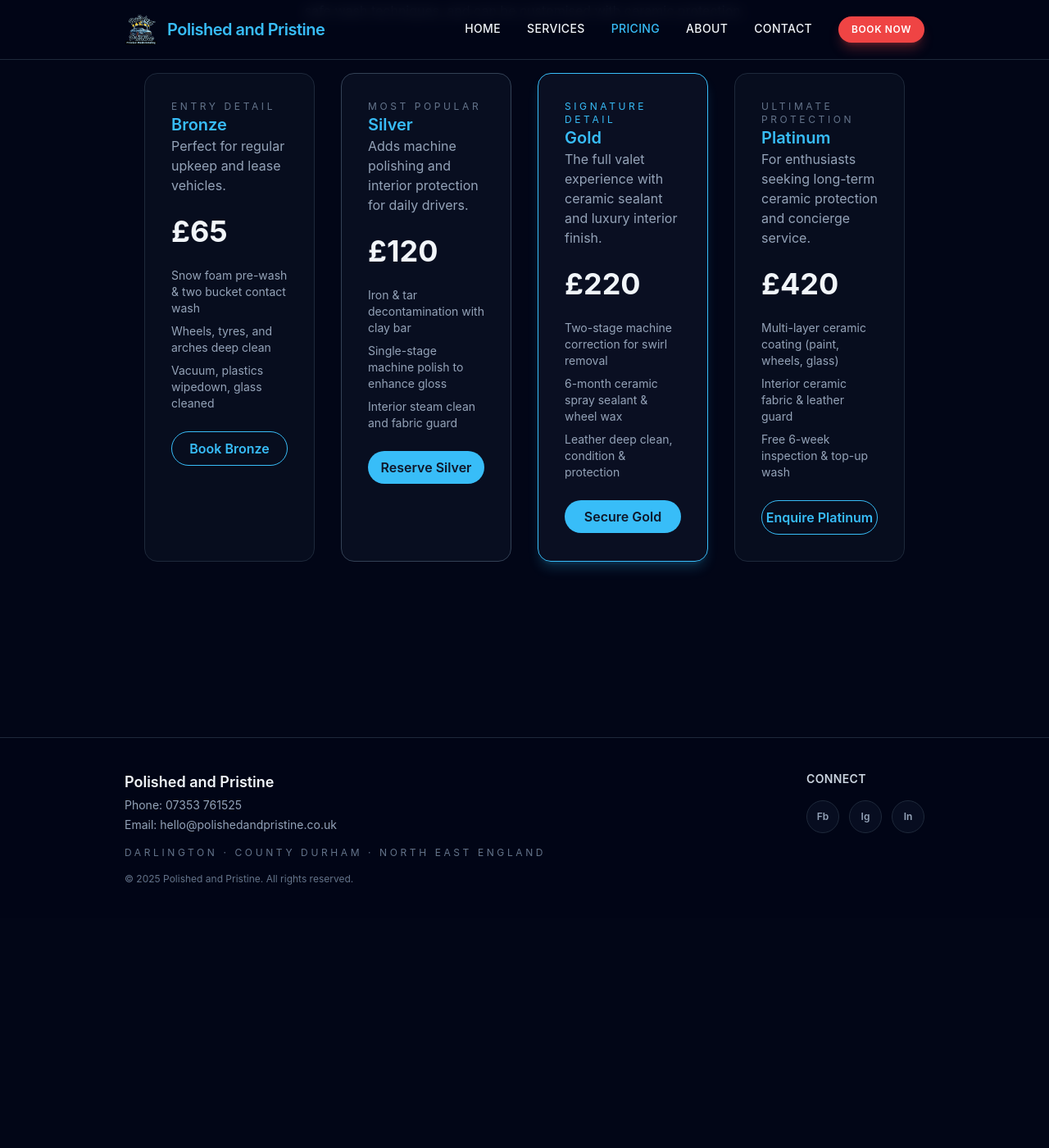
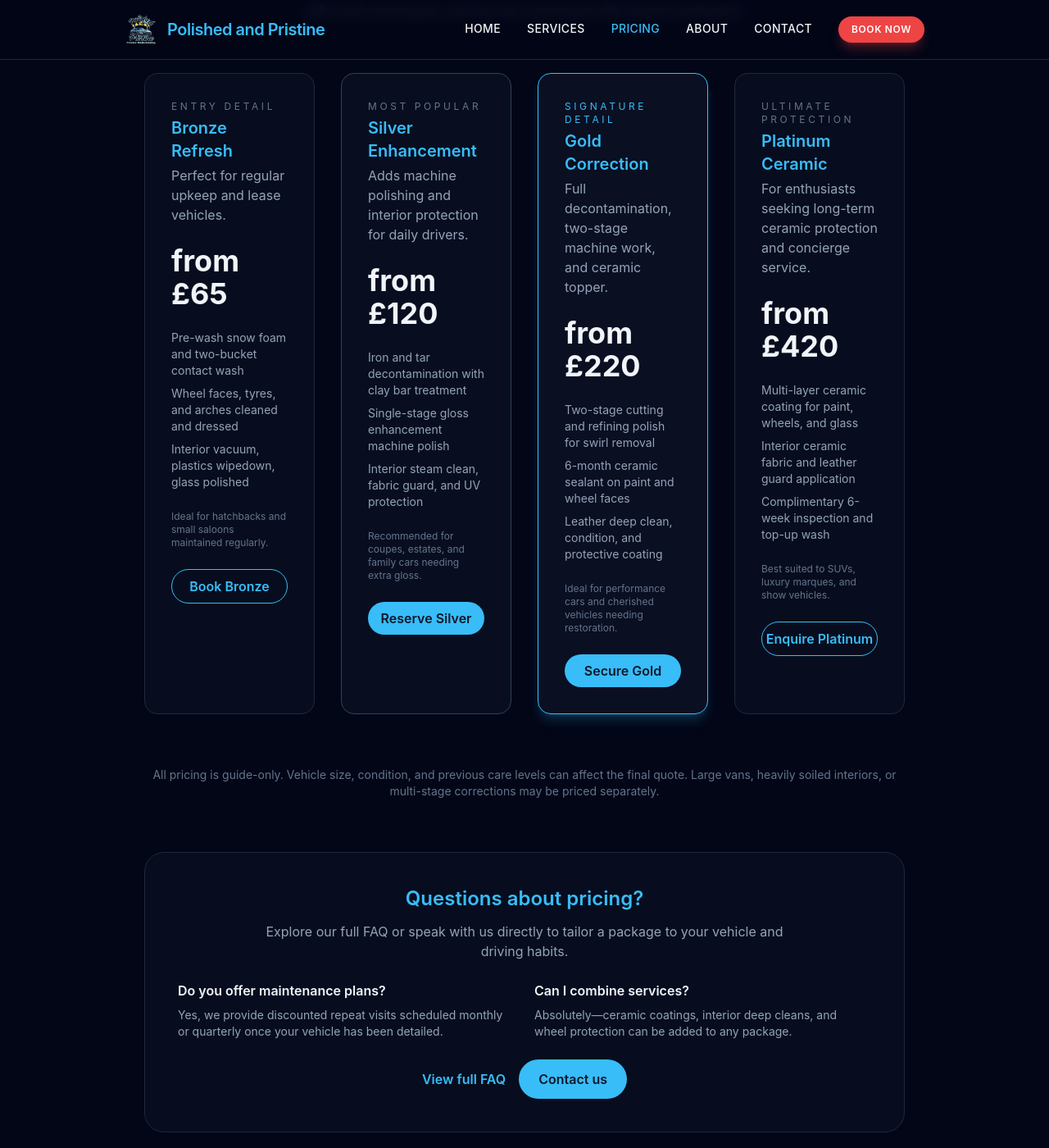
Before and after one commit to xboxlivejohns/.github.io, a Jekyll site: the page built from pricing.html, in a window 1280 px wide and 1400 px high, scrolled down 280 px. Shown: the whole window at 82% size. Built offline with Jekyll 4.4.1, drawn with Linux system fonts in a browser that asks for light colours; nearby versions of some CDN libraries; some of the changed text lies outside the part shown.

Commit message:
Update services, pricing, and about content

```diff
--- a/pricing.html
+++ b/pricing.html
@@ -7,62 +7,95 @@ title: Pricing
     <h1 class="text-3xl sm:text-4xl font-bold">Detailing Packages</h1>
     <p class="text-slate-400 max-w-2xl mx-auto">Choose the level of care that suits your vehicle. All packages use pH neutral products, safe wash techniques, and can be customised with ceramic protection.</p>
   </header>
+
   <div class="grid gap-8 md:grid-cols-2 xl:grid-cols-4">
     <article class="bg-slate-900/40 border border-slate-800 rounded-2xl p-8 space-y-6">
-      <div>
+      <div class="space-y-1">
         <p class="text-xs uppercase tracking-[0.3em] text-slate-500">Entry Detail</p>
-        <h2 class="text-xl font-semibold text-primary">Bronze</h2>
+        <h2 class="text-xl font-semibold text-primary">Bronze Refresh</h2>
         <p class="text-slate-400">Perfect for regular upkeep and lease vehicles.</p>
       </div>
-      <p class="text-4xl font-bold">£65</p>
+      <p class="text-4xl font-bold">from £65</p>
       <ul class="text-slate-400 space-y-2 text-sm">
-        <li>Snow foam pre-wash & two bucket contact wash</li>
-        <li>Wheels, tyres, and arches deep clean</li>
-        <li>Vacuum, plastics wipedown, glass cleaned</li>
+        <li>Pre-wash snow foam and two-bucket contact wash</li>
+        <li>Wheel faces, tyres, and arches cleaned and dressed</li>
+        <li>Interior vacuum, plastics wipedown, glass polished</li>
       </ul>
+      <p class="text-xs text-slate-500">Ideal for hatchbacks and small saloons maintained regularly.</p>
       <a href="{{ '/contact.html' | relative_url }}" class="block text-center border border-primary text-primary rounded-full py-2 font-semibold hover:bg-primary hover:text-slate-900 transition">Book Bronze</a>
     </article>
+
     <article class="bg-slate-900/50 border border-slate-700 rounded-2xl p-8 space-y-6">
-      <div>
+      <div class="space-y-1">
         <p class="text-xs uppercase tracking-[0.3em] text-slate-500">Most Popular</p>
-        <h2 class="text-xl font-semibold text-primary">Silver</h2>
+        <h2 class="text-xl font-semibold text-primary">Silver Enhancement</h2>
         <p class="text-slate-400">Adds machine polishing and interior protection for daily drivers.</p>
       </div>
-      <p class="text-4xl font-bold">£120</p>
+      <p class="text-4xl font-bold">from £120</p>
       <ul class="text-slate-400 space-y-2 text-sm">
-        <li>Iron & tar decontamination with clay bar</li>
-        <li>Single-stage machine polish to enhance gloss</li>
-        <li>Interior steam clean and fabric guard</li>
+        <li>Iron and tar decontamination with clay bar treatment</li>
+        <li>Single-stage gloss enhancement machine polish</li>
+        <li>Interior steam clean, fabric guard, and UV protection</li>
       </ul>
+      <p class="text-xs text-slate-500">Recommended for coupes, estates, and family cars needing extra gloss.</p>
       <a href="{{ '/contact.html' | relative_url }}" class="block text-center bg-primary text-slate-900 rounded-full py-2 font-semibold hover:bg-sky-300 transition">Reserve Silver</a>
     </article>
+
     <article class="bg-slate-900/60 border border-primary rounded-2xl p-8 space-y-6 shadow-lg shadow-primary/20">
-      <div>
+      <div class="space-y-1">
         <p class="text-xs uppercase tracking-[0.3em] text-primary">Signature Detail</p>
-        <h2 class="text-xl font-semibold text-primary">Gold</h2>
-        <p class="text-slate-400">The full valet experience with ceramic sealant and luxury interior finish.</p>
+        <h2 class="text-xl font-semibold text-primary">Gold Correction</h2>
+        <p class="text-slate-400">Full decontamination, two-stage machine work, and ceramic topper.</p>
       </div>
-      <p class="text-4xl font-bold">£220</p>
+      <p class="text-4xl font-bold">from £220</p>
       <ul class="text-slate-400 space-y-2 text-sm">
-        <li>Two-stage machine correction for swirl removal</li>
-        <li>6-month ceramic spray sealant & wheel wax</li>
-        <li>Leather deep clean, condition & protection</li>
+        <li>Two-stage cutting and refining polish for swirl removal</li>
+        <li>6-month ceramic sealant on paint and wheel faces</li>
+        <li>Leather deep clean, condition, and protective coating</li>
       </ul>
+      <p class="text-xs text-slate-500">Ideal for performance cars and cherished vehicles needing restoration.</p>
       <a href="{{ '/contact.html' | relative_url }}" class="block text-center bg-primary text-slate-900 rounded-full py-2 font-semibold hover:bg-sky-300 transition">Secure Gold</a>
     </article>
+
     <article class="bg-slate-900/40 border border-slate-800 rounded-2xl p-8 space-y-6">
-      <div>
+      <div class="space-y-1">
         <p class="text-xs uppercase tracking-[0.3em] text-slate-500">Ultimate Protection</p>
-        <h2 class="text-xl font-semibold text-primary">Platinum</h2>
+        <h2 class="text-xl font-semibold text-primary">Platinum Ceramic</h2>
         <p class="text-slate-400">For enthusiasts seeking long-term ceramic protection and concierge service.</p>
       </div>
-      <p class="text-4xl font-bold">£420</p>
+      <p class="text-4xl font-bold">from £420</p>
       <ul class="text-slate-400 space-y-2 text-sm">
-        <li>Multi-layer ceramic coating (paint, wheels, glass)</li>
-        <li>Interior ceramic fabric & leather guard</li>
-        <li>Free 6-week inspection & top-up wash</li>
+        <li>Multi-layer ceramic coating for paint, wheels, and glass</li>
+        <li>Interior ceramic fabric and leather guard application</li>
+        <li>Complimentary 6-week inspection and top-up wash</li>
       </ul>
+      <p class="text-xs text-slate-500">Best suited to SUVs, luxury marques, and show vehicles.</p>
       <a href="{{ '/contact.html' | relative_url }}" class="block text-center border border-primary text-primary rounded-full py-2 font-semibold hover:bg-primary hover:text-slate-900 transition">Enquire Platinum</a>
     </article>
   </div>
+
+  <p class="text-center text-slate-500 text-sm">All pricing is guide-only. Vehicle size, condition, and previous care levels can affect the final quote. Large vans, heavily soiled interiors, or multi-stage corrections may be priced separately.</p>
+
+  <section class="bg-slate-900/40 border border-slate-800 rounded-3xl p-10 space-y-6">
+    <div class="space-y-3 text-center">
+      <h2 class="text-2xl font-semibold text-primary">Questions about pricing?</h2>
+      <p class="text-slate-400 max-w-2xl mx-auto">Explore our full FAQ or speak with us directly to tailor a package to your vehicle and driving habits.</p>
+    </div>
+    <div class="grid gap-6 md:grid-cols-2 text-left text-slate-300">
+      <div class="space-y-2">
+        <h3 class="font-semibold text-slate-100">Do you offer maintenance plans?</h3>
+        <p class="text-slate-400 text-sm">Yes, we provide discounted repeat visits scheduled monthly or quarterly once your vehicle has been detailed.</p>
+      </div>
+      <div class="space-y-2">
+        <h3 class="font-semibold text-slate-100">Can I combine services?</h3>
+        <p class="text-slate-400 text-sm">Absolutely—ceramic coatings, interior deep cleans, and wheel protection can be added to any package.</p>
+      </div>
+    </div>
+    <div class="flex flex-col sm:flex-row sm:items-center sm:justify-center gap-4">
+      <a href="{{ '/services.html' | relative_url }}#frequently-asked-questions" class="text-primary font-semibold hover:underline">View full FAQ</a>
+      <a href="{{ '/contact.html' | relative_url }}" class="inline-flex items-center justify-center rounded-full bg-primary px-6 py-3 font-semibold text-slate-900 hover:bg-sky-300 transition">Contact us</a>
+    </div>
+  </section>
+
+  <p class="text-center text-slate-400 text-sm">Serving the North East of England with mobile and studio-based detailing.</p>
 </section>
```
Also changed, not shown: about.html (+29 -29 lines), services.html (+64 -74 lines).
